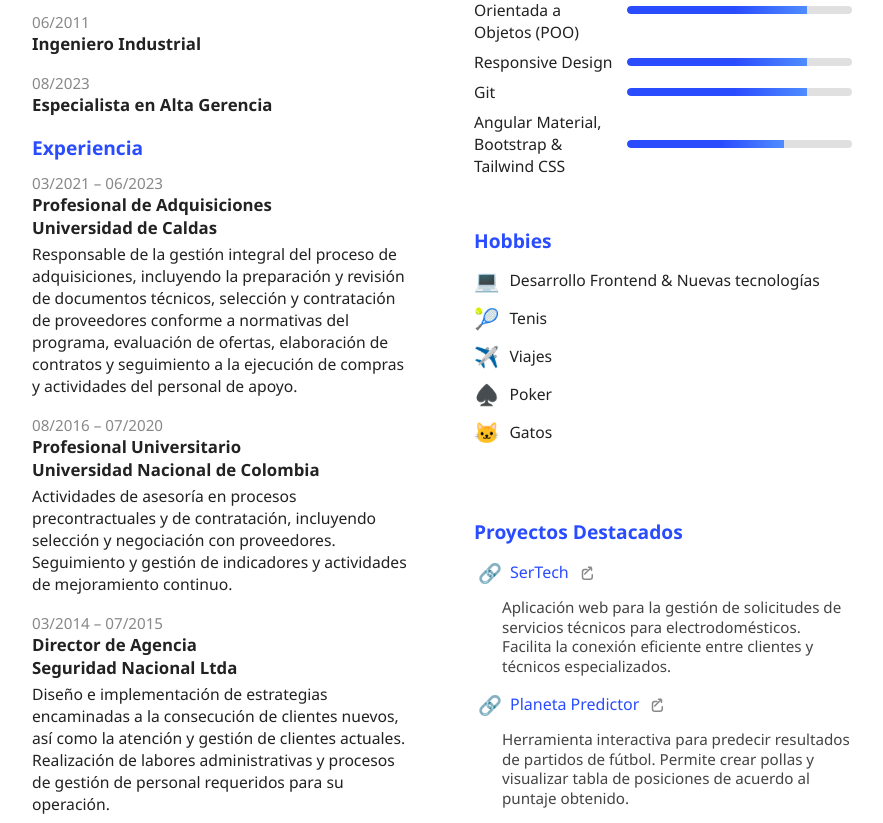
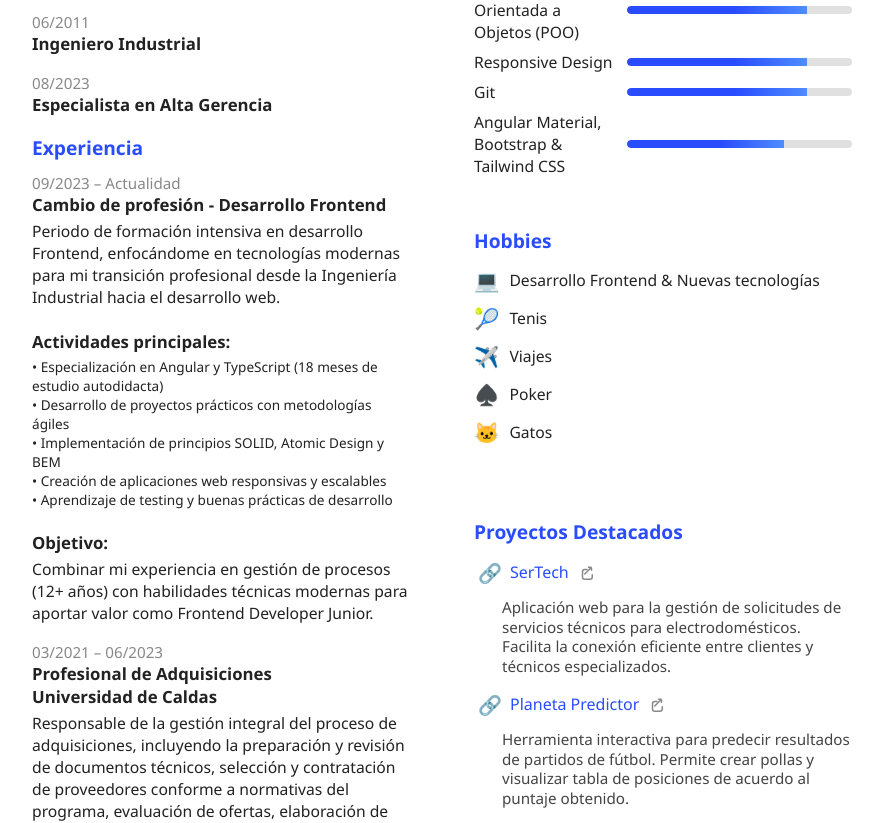
Before and after one commit to avila2601/HDV, an Angular app: page / in a window 1280 px wide. Shown: the part 623-1446 px from the top of the page, without its empty margins (198-1081 px from the left). Built offline with nearby package versions, Linux system fonts and the light colour scheme.

Commit message:
seccionCambio

```diff
--- a/src/app/cv/cv.component.html
+++ b/src/app/cv/cv.component.html
@@ -58,7 +58,15 @@
       <section class="cv-profile">
         <h2>Perfil</h2>
         <p>
-    <strong>Ingeniero Industrial con 12+ años de experiencia</strong> en gestión de procesos, gestión de calidad y coordinación de equipos, <strong>en transición hacia el desarrollo Frontend</strong> con Angular. Mi background me permite aportar una perspectiva valiosa en el desarrollo de aplicaciones web con gran capacidad para comunicarme con stakeholders y transformar requisitos complejos en soluciones técnicas eficientes. Busco mi primera oportunidad como <strong>Frontend Developer Junior</strong> donde pueda aplicar mis habilidades técnicas potenciadas como mi experiencia profesional.
+          <strong>Ingeniero Industrial con 12+ años de experiencia</strong> en
+          gestión de procesos, gestión de calidad y coordinación de equipos,
+          <strong>en transición hacia el desarrollo Frontend</strong> con
+          Angular. Mi background me permite aportar una perspectiva valiosa en
+          el desarrollo de aplicaciones web con gran capacidad para comunicarme
+          con stakeholders y transformar requisitos complejos en soluciones
+          técnicas eficientes. Busco mi primera oportunidad como
+          <strong>Frontend Developer Junior</strong> donde pueda aplicar mis
+          habilidades técnicas potenciadas como mi experiencia profesional.
         </p>
       </section>
       <section class="cv-education">
@@ -74,6 +82,28 @@
       </section>
       <section class="cv-experience">
         <h2>Experiencia</h2>
+        <div class="cv-experience-item">
+          <span>09/2023 – Actualidad</span>
+          <strong>Cambio de profesión - Desarrollo Frontend</strong>
+          <p>
+            Periodo de formación intensiva en desarrollo Frontend, enfocándome
+            en tecnologías modernas para mi transición profesional desde la
+            Ingeniería Industrial hacia el desarrollo web. <br />
+            <br /><strong>Actividades principales:</strong>
+            <span class="smaller-font">
+              • Especialización en Angular y TypeScript (18 meses de estudio
+              autodidacta)<br />
+              • Desarrollo de proyectos prácticos con metodologías ágiles<br />
+              • Implementación de principios SOLID, Atomic Design y BEM<br />
+              • Creación de aplicaciones web responsivas y escalables<br />
+              • Aprendizaje de testing y buenas prácticas de desarrollo<br />
+            </span>
+            <br />
+            <strong>Objetivo:</strong> Combinar mi experiencia en gestión de
+            procesos (12+ años) con habilidades técnicas modernas para aportar
+            valor como Frontend Developer Junior.
+          </p>
+        </div>
         <div class="cv-experience-item">
           <span>03/2021 – 06/2023</span>
           <strong
@@ -187,7 +217,10 @@
       <section class="cv-hobbies">
         <h2>Hobbies</h2>
         <ul>
-          <li><span class="icon">💻</span> Desarrollo Frontend & Nuevas tecnologías</li>
+          <li>
+            <span class="icon">💻</span> Desarrollo Frontend & Nuevas
+            tecnologías
+          </li>
           <li><span class="icon">🎾</span> Tenis</li>
           <li><span class="icon">✈️</span> Viajes</li>
           <li><span class="icon">♠️</span> Poker</li>
@@ -217,7 +250,9 @@
               </span>
             </a>
             <p class="project-desc">
-              Aplicación web para la gestión de solicitudes de servicios técnicos para electrodomésticos. Facilita la conexión eficiente entre clientes y técnicos especializados.
+              Aplicación web para la gestión de solicitudes de servicios
+              técnicos para electrodomésticos. Facilita la conexión eficiente
+              entre clientes y técnicos especializados.
             </p>
           </li>
           <li>
@@ -243,7 +278,9 @@
               </span>
             </a>
             <p class="project-desc">
-              Herramienta interactiva para predecir resultados de partidos de fútbol. Permite crear pollas y visualizar tabla de posiciones de acuerdo al puntaje obtenido.
+              Herramienta interactiva para predecir resultados de partidos de
+              fútbol. Permite crear pollas y visualizar tabla de posiciones de
+              acuerdo al puntaje obtenido.
             </p>
           </li>
           <li>
@@ -269,7 +306,8 @@
               </span>
             </a>
             <p class="project-desc">
-              Plataforma para explorar y buscar películas y series.<br />Ofrece detalles, calificaciones y permite visualizar trailers.
+              Plataforma para explorar y buscar películas y series.<br />Ofrece
+              detalles, calificaciones y permite visualizar trailers.
             </p>
           </li>
         </ul>
--- a/src/app/cv/cv.component.scss
+++ b/src/app/cv/cv.component.scss
@@ -258,6 +258,11 @@
   line-height: 1.3;
 }
 
+.smaller-font {
+  font-size: 0.85rem !important;
+  color: #222 !important;
+}
+
 @media (max-width: 900px) {
   .cv-container {
     max-width: 100%;
```
Also changed, not shown: 1 other file (tests, documents, lock files or other folders).
